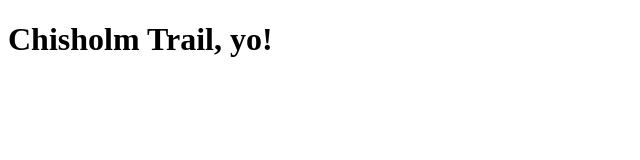
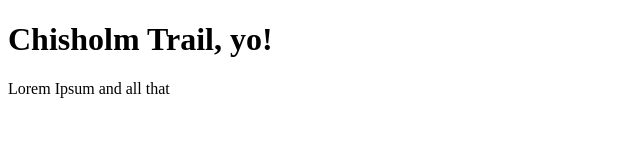
Before and after one commit to RenMan/ChisholmTrail, a plain HTML site: page index.html in a window 1280 px wide. Shown: the whole page, without its empty margins (0-640 px from the left). Drawn offline with Linux system fonts and the light colour scheme.

Commit message:
modified index.html again

```diff
--- a/index.html
+++ b/index.html
@@ -7,5 +7,6 @@
 
 <body>
 <h1>Chisholm Trail, yo!</h1>
+<p>Lorem Ipsum and all that</p>
 </body>
 </html>
```
